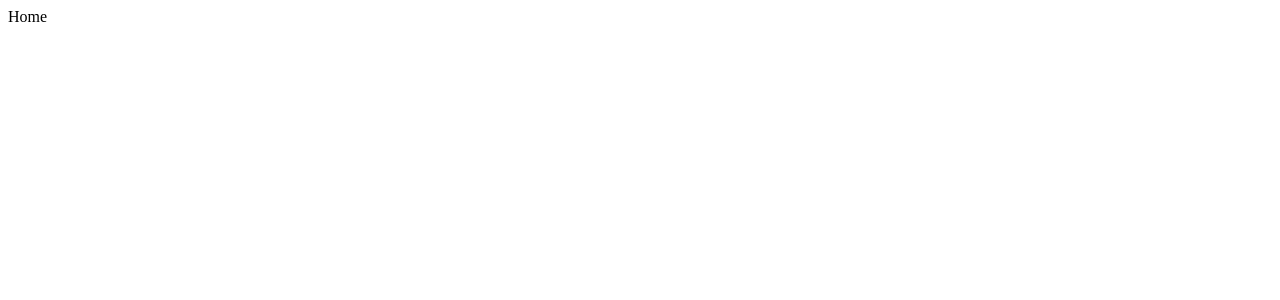
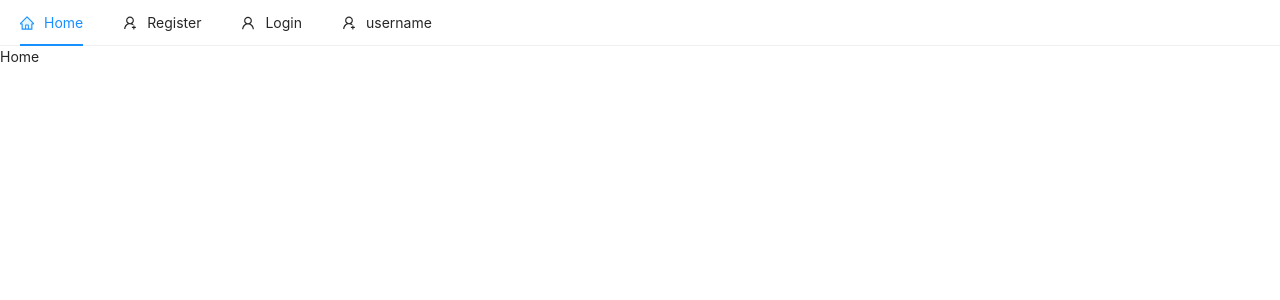
Before and after one commit to rockytrice/PC-Hub, a React (Create React App) app in the folder client/: page / in a window 1280 px wide. Shown: the top 300 px of the page. Built offline with nearby package versions, Linux system fonts and the light colour scheme.

Commit message:
adding nav links from antd and setting current state on menu item

```diff
--- a/client/package.json
+++ b/client/package.json
@@ -8,6 +8,7 @@
     "@testing-library/user-event": "^12.1.10",
     "@types/react-router": "^5.1.8",
     "@types/react-router-dom": "^5.1.6",
+    "antd": "^4.8.5",
     "react": "^17.0.1",
     "react-dom": "^17.0.1",
     "react-router-dom": "^5.2.0",
--- a/client/public/index.html
+++ b/client/public/index.html
@@ -15,29 +15,14 @@
       user's mobile device or desktop. See https://developers.google.com/web/fundamentals/web-app-manifest/
     -->
     <link rel="manifest" href="%PUBLIC_URL%/manifest.json" />
-    <!--
-      Notice the use of %PUBLIC_URL% in the tags above.
-      It will be replaced with the URL of the `public` folder during the build.
-      Only files inside the `public` folder can be referenced from the HTML.
-
-      Unlike "/favicon.ico" or "favicon.ico", "%PUBLIC_URL%/favicon.ico" will
-      work correctly both with client-side routing and a non-root public URL.
-      Learn how to configure a non-root public URL by running `npm run build`.
-    -->
+    <link crossorigin="anonymous"
+          href="https://unpkg.com/bootstrap-material-design@4.1.1/dist/css/bootstrap-material-design.min.css"
+          integrity="sha384-wXznGJNEXNG1NFsbm0ugrLFMQPWswR3lds2VeinahP8N0zJw9VWSopbjv2x7WCvX" rel="stylesheet">
     <title>React App</title>
   </head>
   <body>
     <noscript>You need to enable JavaScript to run this app.</noscript>
     <div id="root"></div>
-    <!--
-      This HTML file is a template.
-      If you open it directly in the browser, you will see an empty page.
 
-      You can add webfonts, meta tags, or analytics to this file.
-      The build step will place the bundled scripts into the <body> tag.
-
-      To begin the development, run `npm start` or `yarn start`.
-      To create a production bundle, use `npm run build` or `yarn build`.
-    -->
   </body>
 </html>
--- a/client/src/App.js
+++ b/client/src/App.js
@@ -3,15 +3,19 @@
 import Login from './pages/auth/Login';
 import Home from './pages/Home';
 import Register from './pages/auth/Register';
+import Header from "./components/nav/Header";
 
 
 const App = () => {
   return (
-    <Switch>
-        <Route exact path='/' component={Home} />
-        <Route exact path='/Login' component={Login}  />
-        <Route exact path='/Register'  component={Register}  />
-    </Switch>
+     <>
+         <Header />
+        <Switch>
+            <Route exact path='/' component={Home} />
+            <Route exact path='/Login' component={Login}  />
+            <Route exact path='/Register'  component={Register}  />
+        </Switch>
+     </>
   );
 }
 
--- /dev/null
+++ b/client/src/components/nav/Header.js
@@ -0,0 +1,37 @@
+import React, {useState} from 'react';
+import {Link} from 'react-router-dom';
+import { Menu } from 'antd';
+import { HomeTwoTone, UserAddOutlined,UserOutlined } from '@ant-design/icons';
+//destructure of menu.item
+const { SubMenu,Item } = Menu;
+
+
+
+const Header = () =>{
+    const [current, setCurrent]  = useState('home')
+const handleClick = (e)=>{
+    //console.log(e.key);
+    // set the current state
+    setCurrent(e.key);
+}
+    return(
+        <Menu onClick={handleClick} selectedKeys={[current]} mode="horizontal">
+            <Item key="home" icon={<HomeTwoTone />}>
+               <Link to="/">Home</Link>
+            </Item>
+            <Item key="register" icon={<UserAddOutlined />} className="float-right">
+               <Link to="/register">Register</Link>
+            </Item>
+            <Item key="login" icon={<UserOutlined />} className=' float-right'>
+                <Link to="/login">Login</Link>
+            </Item>
+
+            <SubMenu key="SubMenu" icon={<UserAddOutlined />} title="username">
+                    <Menu.Item key="setting:1">Option 1</Menu.Item>
+                    <Menu.Item key="setting:2">Option 2</Menu.Item>
+            </SubMenu>
+        </Menu>
+    )
+}
+
+export default Header;
--- a/client/src/index.js
+++ b/client/src/index.js
@@ -4,14 +4,16 @@
 import App from './App';
 import reportWebVitals from './reportWebVitals';
 import {BrowserRouter} from "react-router-dom";
+import 'antd/dist/antd.css';
 
 ReactDOM.render(
-  <React.StrictMode>
+  //<React.StrictMode>
       <BrowserRouter>
           <App />
       </BrowserRouter>
 
-  </React.StrictMode>,
+  //</React.StrictMode>
+,
   document.getElementById('root')
 );
 
```
Also changed, not shown: 1 other file (tests, documents, lock files or other folders).
